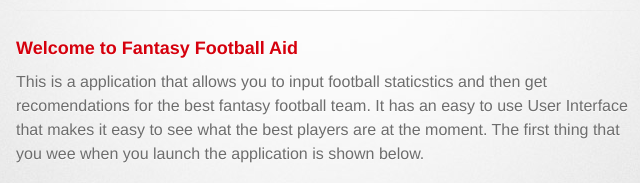
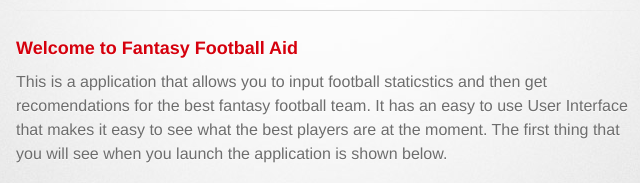
Before and after one commit to dsadikone/fantasyfootballaid, a plain HTML site: page index.html in a window 1280 px wide. Shown: the part 205-388 px from the top of the page, 314-954 px from the left. Drawn offline with Linux system fonts and the light colour scheme; a web font is replaced by a local one.

Commit message:
Update index.html

```diff
--- a/index.html
+++ b/index.html
@@ -34,7 +34,7 @@
           <h3>
 <a id="welcome-to-github-pages" class="anchor" href="#welcome-to-github-pages" aria-hidden="true"><span aria-hidden="true" class="octicon octicon-link"></span></a>Welcome to Fantasy Football Aid</h3>
 
-<p>This is a application that allows you to input football staticstics and then get recomendations for the best fantasy football team.  It has an easy to use User Interface that makes it easy to see what the best players are at the moment.  The first thing that you wee when you launch the application is shown below.</p>
+<p>This is a application that allows you to input football staticstics and then get recomendations for the best fantasy football team.  It has an easy to use User Interface that makes it easy to see what the best players are at the moment.  The first thing that you will see when you launch the application is shown below.</p>
 <img src="images/homescreen.jpg" alt="Home Screen" />
 
         </section>
```
